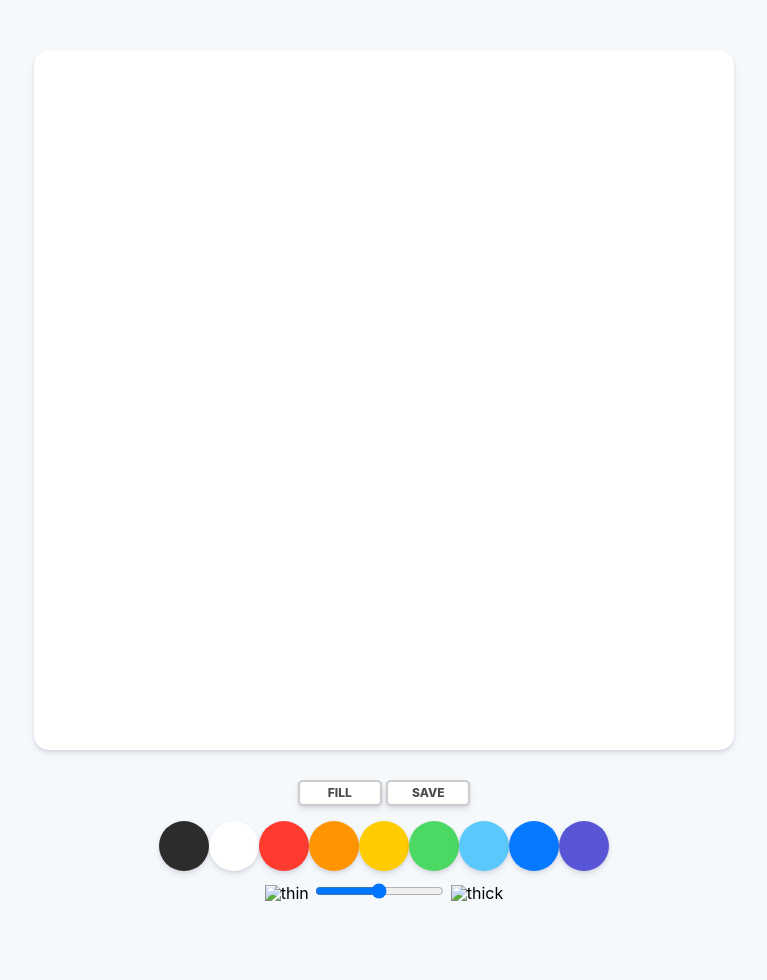
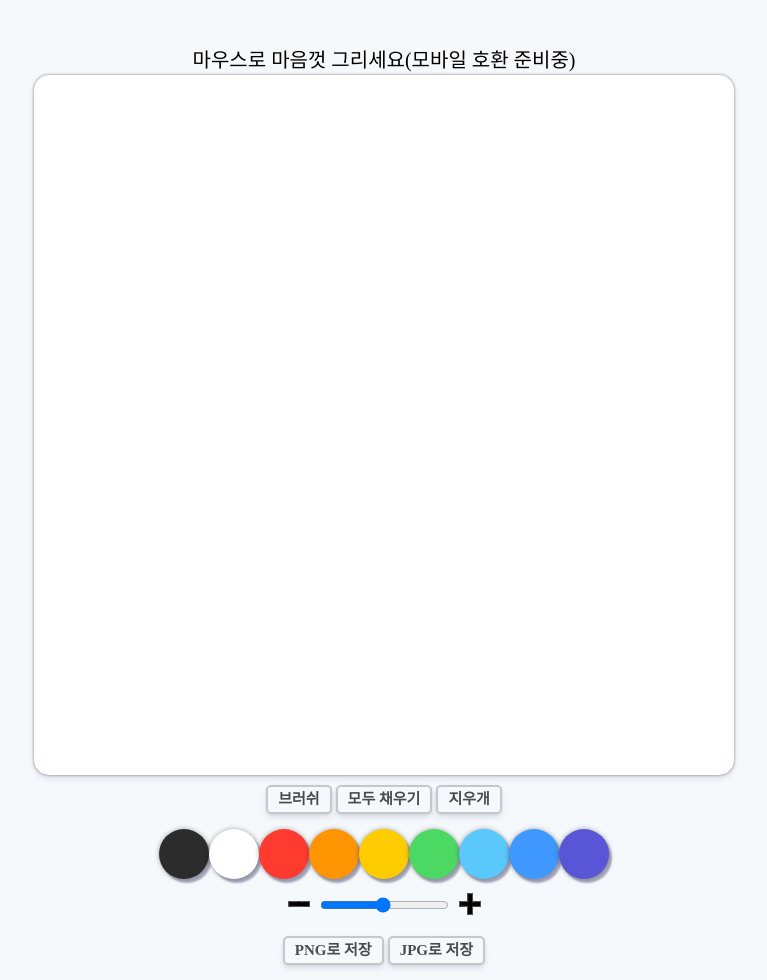
Before and after one commit to KwonWonpyo/PaintJS, a plain HTML site: page index.html in a window 1280 px wide. Shown: the whole page, without its empty margins (256-1023 px from the left). Before the commit the page ends 903 px from the top, so only its background shows below. Drawn offline with Linux system fonts and the light colour scheme; a web font is replaced by a local one.

Commit message:
한글화 패치 및 UI 변경, 코드 최적화 영어 대신 한글 적용. 구글 폰트 2종 적용(고운 바탕, Noto Sans KR) PNG / JPG 저장 버튼 분리 브러쉬와 채우기 버튼 분리, 활성화 된 모드 하이라이트 적용 펜 굵기 조절 스크롤 양쪽에 이미지 추가(그림판 3D로 직접 만듬) 기타 UI 변화 및 코드 최적화 진행

```diff
--- a/app.js
+++ b/app.js
@@ -2,8 +2,11 @@ const canvas = document.getElementById("jsCanvas");
 const ctx = canvas.getContext("2d");
 const colors = document.getElementsByClassName("jsColor");
 const range = document.getElementById("jsRange");
-const mode = document.getElementById("jsMode");
-const saveBtn = document.getElementById("jsSave");
+const brush = document.getElementById("jsBrush");
+const fill = document.getElementById("jsFill");
+const erase = document.getElementById("jsErase");
+const savePng = document.getElementById("jsSavePNG");
+const saveJpg = document.getElementById("jsSaveJPG");
 
 const INITIAL_COLOR = "#2c2c2c";
 const CANVAS_SIZE = 700;
@@ -15,19 +18,22 @@ ctx.strokeStyle = INITIAL_COLOR;
 ctx.fillStyle = INITIAL_COLOR;
 ctx.lineWidth = 2.5;
 
+// 모드 설정 - 첫 로딩 시 brush
+const MODE_BUTTON = [brush, fill, erase];
+let mode = brush;
 let painting = false;
-let filling = false;
 
 function startPainting() {
-    painting=true;
+    painting = true;
 }
-function stopPainting(event) {
-    painting=false;
+function stopPainting() {
+    painting = false;
 }
 
 function onMouseMove(event) {
     const x = event.offsetX;
     const y = event.offsetY;
+    if(mode === brush){
         if(!painting) {
             ctx.beginPath();
             ctx.moveTo(x, y);
@@ -35,6 +41,22 @@ function onMouseMove(event) {
         else {
             ctx.lineTo(x, y);
             ctx.stroke();
+        }
+    }
+}
+
+function handleModeChange(event) {
+    mode = event.target;
+
+    for(i = 0 ; i < 3 ; i++){
+        var button = MODE_BUTTON[i];
+        console.log(button);
+        if(button === mode){
+            button.style.backgroundColor = "#3e98ff";
+        }
+        else {
+            button.style.backgroundColor = "white";
+        }
     }
 }
 
@@ -49,19 +71,9 @@ function handleRangeChange(event) {
     ctx.lineWidth = size;
 }
 
-function handleModeClick() {
-    if (filling === true) {
-        filling = false;
-        mode.innerText = "Fill";
-    }
-    else {
-        filling = true;
-        mode.innerText = "Paint";
-    }
-}
 
 function handleCanvasClick() {
-    if (filling) {
+    if (mode === MODE_BUTTON[1]) {
       ctx.fillRect(0, 0, canvas.width, canvas.height);
     }
 }
@@ -70,11 +82,17 @@ function handleCM(event) {
     event.preventDefault();
 }
 
-function handleSaveClick() {
-    const image = canvas.toDataURL();
+function handleSaveClick(event) {
+    var image;
+    if(event.target === savePng){
+        image = canvas.toDataURL();
+    }
+    else if(event.target === saveJpg){
+        image = canvas.toDataURL("image/jpeg");
+    }
     const link = document.createElement("a");
     link.href = image;
-    link.download = "PaintJS[🎨]";
+    link.download = "MyPaint";
     link.click();
 }
 
@@ -91,14 +109,8 @@ Array.from(colors).forEach(color =>
     color.addEventListener("click", handleColorClick)
 );
 
-if(range){
+MODE_BUTTON.forEach(mode => mode.addEventListener("click", handleModeChange));
+
 range.addEventListener("input", handleRangeChange);
-}
-
-if(mode){
-    mode.addEventListener("click", handleModeClick);
-}
-
-if (saveBtn) {
-    saveBtn.addEventListener("click", handleSaveClick);
-}
+savePng.addEventListener("click", handleSaveClick);
+saveJpg.addEventListener("click", handleSaveClick);
--- a/index.html
+++ b/index.html
@@ -8,11 +8,14 @@
     <title>PaintJS</title>
 </head>
 <body>
+    <p class="desc">마우스로 마음껏 그리세요(모바일 호환 준비중)</p>
     <canvas id="jsCanvas" class="canvas"></canvas>
     <div class="controls">
+
         <div class="controls__btns">
-            <button id="jsMode">Fill</button>
-            <button id="jsSave">Save</button>
+            <button id="jsBrush">브러쉬</button>
+            <button id="jsFill">모두 채우기</button>
+            <button id="jsErase">지우개</button>
         </div>
         <div class="controls__colors" id="jsColors">
             <div class="controls__color jsColor" style="background-color: #2c2c2c;"></div>
@@ -22,13 +25,17 @@
             <div class="controls__color jsColor" style="background-color: #ffcc00;"></div>
             <div class="controls__color jsColor" style="background-color: #4cd963;"></div>
             <div class="controls__color jsColor" style="background-color: #5ac8fa;"></div>
-            <div class="controls__color jsColor" style="background-color: #0579ff;"></div>
+            <div class="controls__color jsColor" style="background-color: #3e98ff;"></div>
             <div class="controls__color jsColor" style="background-color: #5856d6;"></div>
         </div>
         <div class="controls__range">
-            <img src="" alt="thin" >
+            <img src="./minus.png" alt="thin">
             <input type="range" id="jsRange" min="0.1" max="5.0" value="2.5" step="0.1"/>
-            <img src="" alt="thick" >
+            <img src="./plus.png" alt="thick">
+        </div>
+        <div class="controls__btns">
+            <button id="jsSavePNG">PNG로 저장</button>
+            <button id="jsSaveJPG">JPG로 저장</button>
         </div>
     </div>
     <script src="app.js"></script>
--- a/styles.css
+++ b/styles.css
@@ -1,12 +1,26 @@
 @import "reset.css";
+@font-face {
+    font-family: 'GowunBatang';
+    src: url('./fonts/GowunBatang-Regular.ttf') format('truetype')
+}
+@font-face {
+    font-family: 'Noto Sans KR';
+    src: url('./fonts/NotoSansKR-Regular.otf') format('opentype')
+}
 body {
     background-color: #f6f9fc;
-    font-family: -apple-system, BlinkMacSystemFont, 'Segoe UI', Roboto, Oxygen,
-    Ubuntu, Cantarell, 'Open Sans', 'Helvetica Neue', sans-serif;
+    font-family: 'Noto Sans KR';
     display: flex;
     flex-direction: column;
     align-items: center;
     padding-top: 50px;
+}
+
+.desc {
+    font-family: 'GowunBatang';
+    font-size: 20px;
+    font-weight: 400;
+    padding-bottom: 5px;
 }
 
 .canvas {
@@ -14,11 +28,11 @@ body {
     height: 700px;
     background-color: white;
     border-radius: 15px;
-    box-shadow: 0 4px 6px rgba(50, 50, 93, 0.11), 0 1px 3px rgba(0, 0, 0, 0.08);
+    box-shadow: 0 4px 6px rgba(50, 50, 93, 0.11), 0px 0px 3px rgba(0, 0, 0, 0.5);
 }
 
 .controls {
-    margin-top: 30px;
+    margin-top: 10px;
     display: flex;
     flex-direction: column;
     align-items: center;
@@ -31,22 +45,20 @@ body {
 .controls__btns button {
     all: unset;
     cursor: pointer;
-    background-color: white;
-    padding: 5px 0px;
-    width: 80px;
+    /* background-color: white; */
+    padding: 5px 10px;
     text-align: center;
     border-radius: 5px;
     box-shadow: 0 4px 6px rgba(50, 50, 93, 0.11), 0 1px 3px rgba(0, 0, 0, 0.08);
     border: 2px solid rgba(0, 0, 0, 0.2);
     color: rgba(0, 0, 0, 0.7);
-    text-transform: uppercase;
     font-weight: 800;
-    font-size: 12px;
-  }
+    font-size: 15px;
+}
 
-  .controls__btns button:active {
-    transform: scale(0.98);
-  }
+.controls__btns button:active {
+    transform: scale(0.96);
+}
 
 .controls .controls__colors {
     display: flex;
@@ -57,9 +69,14 @@ body {
     height: 50px;
     border-radius: 25px; /* should be half of width to make circle*/
     cursor: pointer;
-    box-shadow: 0 4px 6px rgba(50, 50, 93, 0.11), 0 1px 3px rgba(0, 0, 0, 0.08);
+    box-shadow: 3px 4px 2px rgba(50, 50, 93, 0.4), 0px 0px 5px rgba(0, 0, 0, 0.35);
 }
 
 .controls .controls__range {
     margin-top: 10px;
 }
+
+.controls__range input {
+    vertical-align: middle;
+    margin-bottom: 23px;
+}
```
Also changed, not shown: minus.png (added), plus.png (added), 4 other files. Lines whose indentation alone changed are shown as unchanged.
